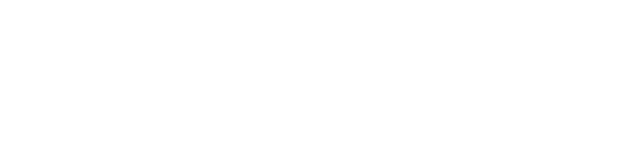
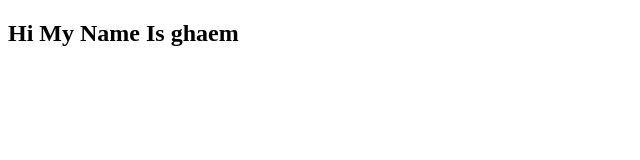
Before and after one commit to ghaemaghaey/test, a plain HTML site: page index.html in a window 1280 px wide. Shown: the whole page, without its empty margins (0-640 px from the left). Drawn offline with Linux system fonts and the light colour scheme.

Commit message:
add my name to h2 tag in index

```diff
--- a/index.html
+++ b/index.html
@@ -7,5 +7,6 @@
     <title>Document</title>
 </head>
 <body>
+    <h2>Hi My Name Is ghaem </h2>
 </body>
 </html>
```
